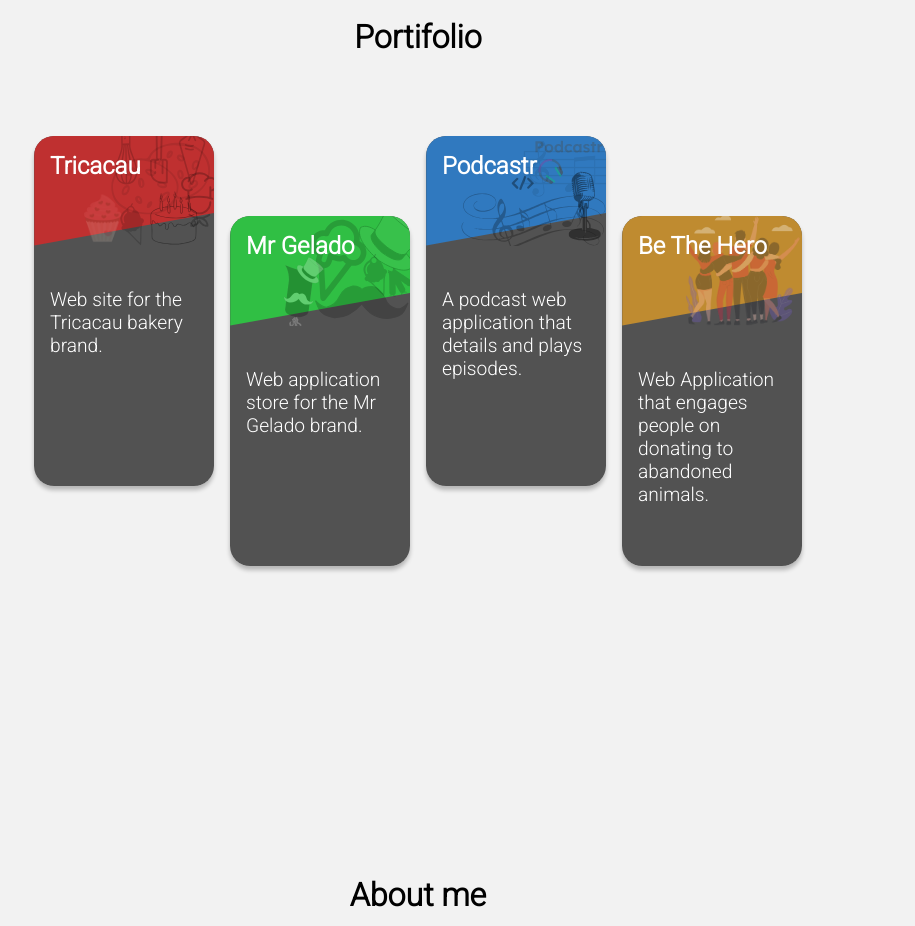
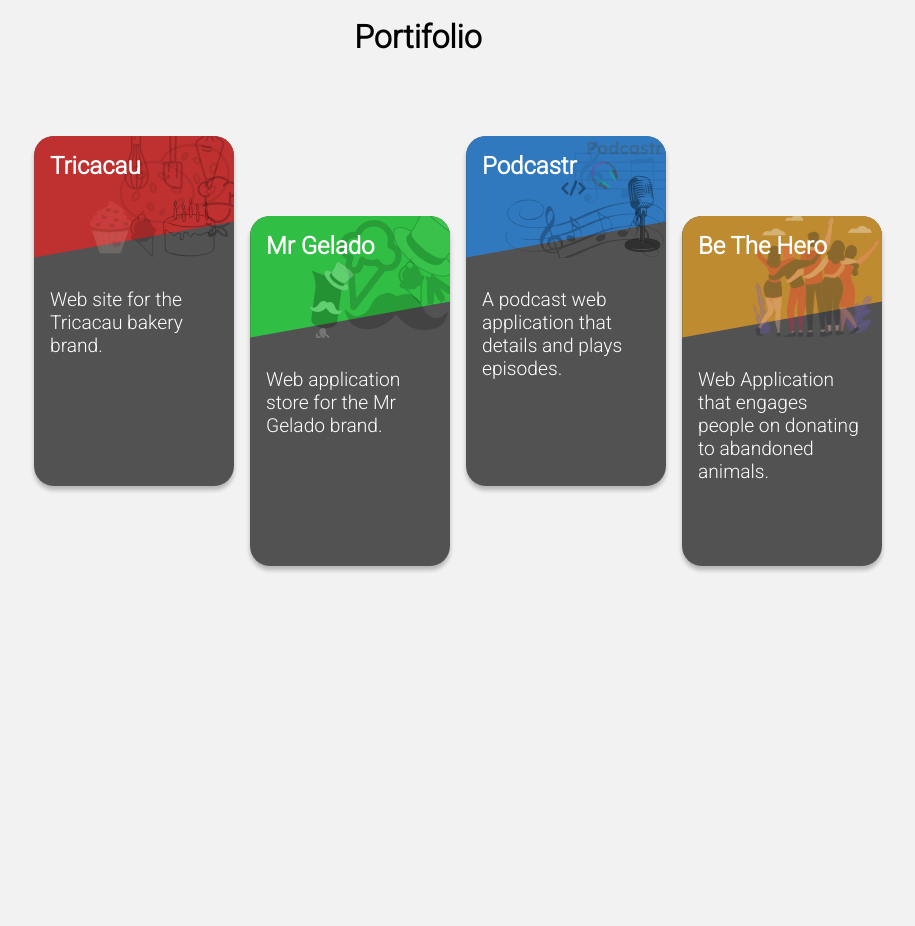
Before and after one commit to alanoli/alanoliveira, a Next.js app: page / in a window 1280 px wide. Shown: the part 1840-2766 px from the top of the page, without its empty margins (222-1137 px from the left). Built offline with nearby package versions, Linux system fonts and the light colour scheme.

Commit message:
changing portfolio in mobile view to side-ways

```diff
--- a/src/components/portifolio/PortfolioPage.tsx
+++ b/src/components/portifolio/PortfolioPage.tsx
@@ -11,8 +11,8 @@ const PortfolioPage: React.FC = () => {
 
 	return (
 		<div className={styles.portifolioPageRoot}>
-			<h1 className="page-title">Portifolio</h1>
-			<div className="portifolio-item-list">
+			<h1>Portifolio</h1>
+			<div>
 				{projectList.map((item, i) => {
 					return (
 						<ProjectCard
--- a/src/components/portifolio/portifoliopage.module.scss
+++ b/src/components/portifolio/portifoliopage.module.scss
@@ -1,10 +1,8 @@
 .portifolioPageRoot {
-	width: 60vw;
+	width: 100%;
 	margin: auto;
 	position: relative;
-
-	padding: 5rem 0;
-	padding-bottom: 10rem;
+	padding: 0 1rem;
 
 	> h1 {
 		padding: 80px 0;
@@ -13,13 +11,15 @@
 
 	> div {
 		display: flex;
-		justify-content: space-evenly;
-		align-items: center;
 		gap: 1rem;
 
-		> :nth-child(2n) {
-			transform: translateY(5rem);
+		max-width: 100%;
+
+		&::-webkit-scrollbar {
+			display: none;
 		}
+		-webkit-overflow-scrolling: touch;
+		overflow-x: scroll;
 	}
 
 	> span {
@@ -39,16 +39,19 @@
 	}
 }
 
-@media only screen and (max-width: 768px) {
+@media only screen and (min-width: 768px) {
 	.portifolioPageRoot {
-		width: 100vw;
-		padding: 0 1rem;
+		width: 60%;
+
+		padding: 5rem 0;
+		padding-bottom: 10rem;
 
 		> div {
-			flex-direction: column;
-
+			justify-content: space-evenly;
+			align-items: center;
+			overflow-x: visible;
 			> :nth-child(2n) {
-				transform: none;
+				transform: translateY(5rem);
 			}
 		}
 	}
--- a/src/components/portifolio/projectcard.module.scss
+++ b/src/components/portifolio/projectcard.module.scss
@@ -1,5 +1,5 @@
 .projectCardRoot {
-	width: 200px;
+	min-width: 200px;
 	height: 350px;
 	background-color: transparent;
 	perspective: 30rem;
@@ -136,8 +136,9 @@
 	}
 }
 
-@media only screen and (max-width: 768px) {
+@media only screen and (min-width: 768px) {
 	.projectCardRoot {
 		margin-bottom: 3rem;
+		min-width: 200px;
 	}
 }
--- a/src/components/scrollToTop/scrolltotop.module.scss
+++ b/src/components/scrollToTop/scrolltotop.module.scss
@@ -18,6 +18,16 @@
 	visibility: hidden;
 
 	&.scrolled {
+		visibility: hidden;
+	}
+}
+
+@media only screen and (min-width: 768px) {
+	.scrollToTopIcon {
+		visibility: hidden;
+
+		&.scrolled {
 			visibility: visible;
 		}
 	}
+}
```
Lines whose indentation alone changed are shown as unchanged.
